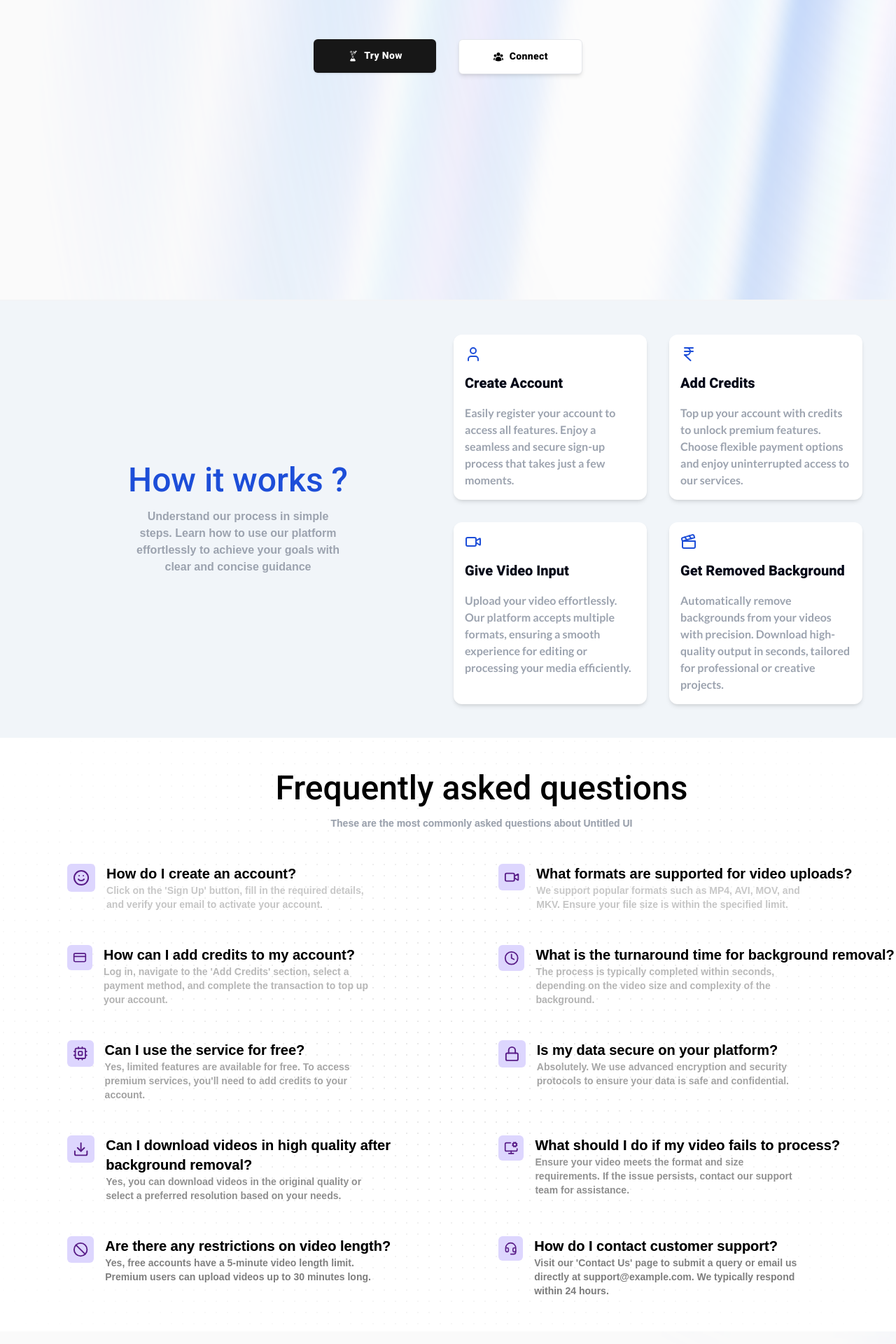
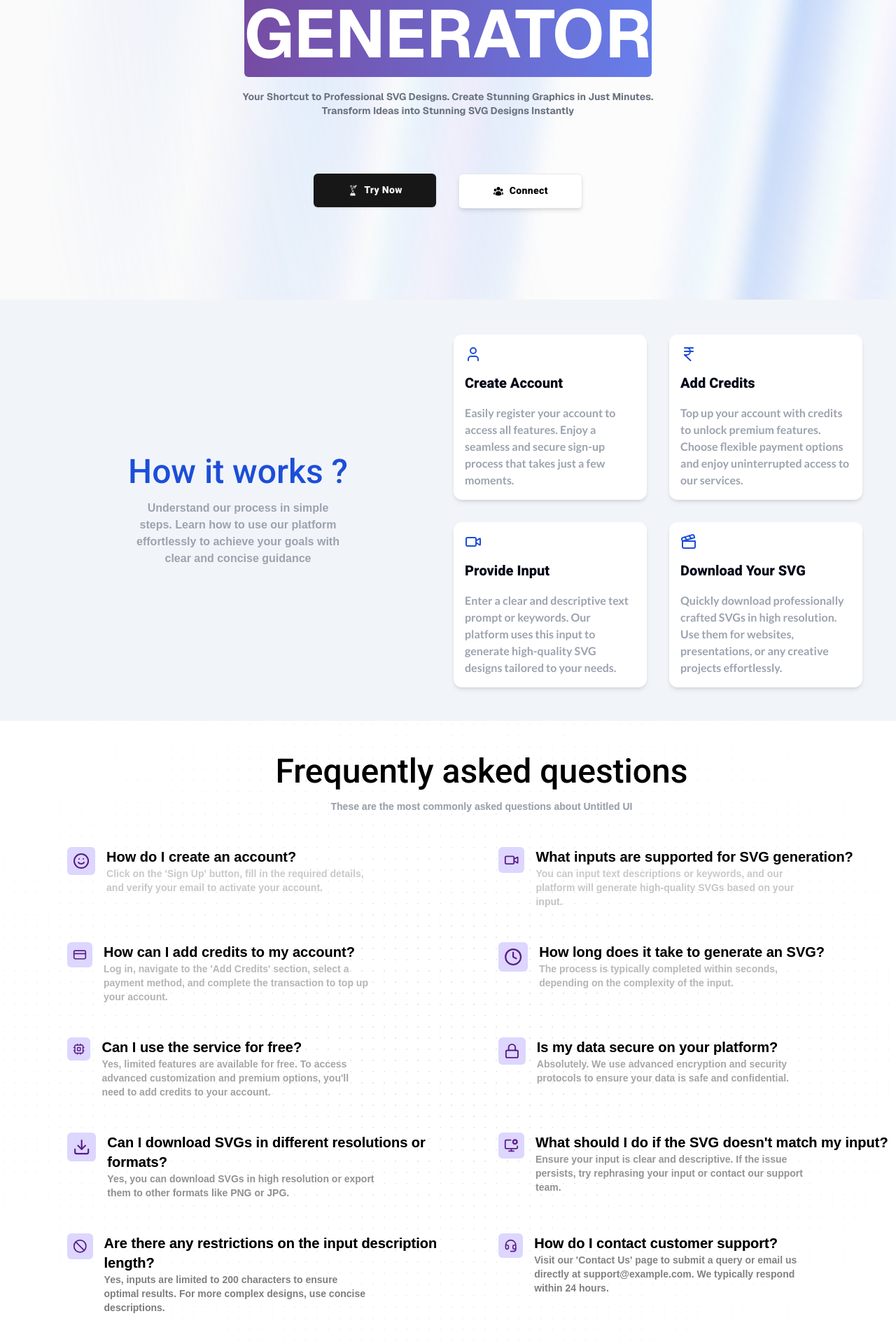
Before and after one commit to Kashyap1ankit/logofy, a Next.js app: page / in a window 1280 px wide. Shown: the part 520-2440 px from the top of the page at 70% size. Built offline with nearby package versions, Linux system fonts and the light colour scheme; no server answers.

Commit message:
revamed the landing page

```diff
--- a/components/native/Landing/hero.tsx
+++ b/components/native/Landing/hero.tsx
@@ -7,6 +7,7 @@ import { heebo } from "@/app/fonts/font";
 import { HiUserGroup } from "react-icons/hi2";
 import { GiSoapExperiment } from "react-icons/gi";
 import Link from "next/link";
+import Balancer from "react-wrap-balancer";
 
 export function HeroSection() {
   return (
@@ -15,14 +16,14 @@ export function HeroSection() {
         Highly Accurate results ✨ &rarr;
       </div>
 
-      <motion.p
+      <Balancer
         className={`${GeistSans.className} px-4 md:px-0 text-center text-4xl sm:text-5xl md:text-6xl xl:text-8xl font-bold`}
       >
-        The AI POWERED VIDEO BACKGROUND{" "}
+        THE AI POWERED SVG {""}
         <span className="bg-gradient-to-r from-[#764BA2] to-[#667EEA] rounded-md text-center text-white">
-          REMOVER
+          GENERATOR
         </span>
-      </motion.p>
+      </Balancer>
       <motion.p
         className={`${GeistSans.className}  text-center text-sm sm:text-md text-2xl font-bold text-gray-500 sm:w-3/4 md:w-1/2 px-4 md:px-0`}
         animate={{
@@ -34,8 +35,8 @@ export function HeroSection() {
           },
         }}
       >
-        Your Shortcut to Professional Video Backdrops. Get the foreground of the
-        video ready to use in few minutes
+        Your Shortcut to Professional SVG Designs. Create Stunning Graphics in
+        Just Minutes. Transform Ideas into Stunning SVG Designs Instantly
       </motion.p>
 
       <div className="flex flex-col sm:flex-row   gap-8 sm:mt-12 ">
--- a/data/faq.json
+++ b/data/faq.json
@@ -4,36 +4,36 @@
     "answer": "Click on the 'Sign Up' button, fill in the required details, and verify your email to activate your account."
   },
   {
-    "question": "What formats are supported for video uploads?",
-    "answer": "We support popular formats such as MP4, AVI, MOV, and MKV. Ensure your file size is within the specified limit."
+    "question": "What inputs are supported for SVG generation?",
+    "answer": "You can input text descriptions or keywords, and our platform will generate high-quality SVGs based on your input."
   },
   {
     "question": "How can I add credits to my account?",
     "answer": "Log in, navigate to the 'Add Credits' section, select a payment method, and complete the transaction to top up your account."
   },
   {
-    "question": "What is the turnaround time for background removal?",
-    "answer": "The process is typically completed within seconds, depending on the video size and complexity of the background."
+    "question": "How long does it take to generate an SVG?",
+    "answer": "The process is typically completed within seconds, depending on the complexity of the input."
   },
   {
     "question": "Can I use the service for free?",
-    "answer": "Yes, limited features are available for free. To access premium services, you'll need to add credits to your account."
+    "answer": "Yes, limited features are available for free. To access advanced customization and premium options, you'll need to add credits to your account."
   },
   {
     "question": "Is my data secure on your platform?",
     "answer": "Absolutely. We use advanced encryption and security protocols to ensure your data is safe and confidential."
   },
   {
-    "question": "Can I download videos in high quality after background removal?",
-    "answer": "Yes, you can download videos in the original quality or select a preferred resolution based on your needs."
+    "question": "Can I download SVGs in different resolutions or formats?",
+    "answer": "Yes, you can download SVGs in high resolution or export them to other formats like PNG or JPG."
   },
   {
-    "question": "What should I do if my video fails to process?",
-    "answer": "Ensure your video meets the format and size requirements. If the issue persists, contact our support team for assistance."
+    "question": "What should I do if the SVG doesn't match my input?",
+    "answer": "Ensure your input is clear and descriptive. If the issue persists, try rephrasing your input or contact our support team."
   },
   {
-    "question": "Are there any restrictions on video length?",
-    "answer": "Yes, free accounts have a 5-minute video length limit. Premium users can upload videos up to 30 minutes long."
+    "question": "Are there any restrictions on the input description length?",
+    "answer": "Yes, inputs are limited to 200 characters to ensure optimal results. For more complex designs, use concise descriptions."
   },
   {
     "question": "How do I contact customer support?",
--- a/data/how-it-works.json
+++ b/data/how-it-works.json
@@ -8,11 +8,11 @@
     "description": "Top up your account with credits to unlock premium features. Choose flexible payment options and enjoy uninterrupted access to our services."
   },
   {
-    "title": "Give Video Input",
-    "description": "Upload your video effortlessly. Our platform accepts multiple formats, ensuring a smooth experience for editing or processing your media efficiently."
+    "title": "Provide Input",
+    "description": "Enter a clear and descriptive text prompt or keywords. Our platform uses this input to generate high-quality SVG designs tailored to your needs."
   },
   {
-    "title": "Get Removed Background",
-    "description": "Automatically remove backgrounds from your videos with precision. Download high-quality output in seconds, tailored for professional or creative projects."
+    "title": "Download Your SVG",
+    "description": "Quickly download professionally crafted SVGs in high resolution. Use them for websites, presentations, or any creative projects effortlessly."
   }
 ]
--- a/package.json
+++ b/package.json
@@ -28,15 +28,16 @@
     "geist": "^1.3.1",
     "lucide-react": "^0.462.0",
     "mini-svg-data-uri": "^1.4.4",
+    "next": "15.1.0",
     "next-auth": "^5.0.0-beta.25",
     "react": "^19.0.0",
     "react-dom": "^19.0.0",
-    "next": "15.1.0",
     "react-dropzone": "^14.3.5",
     "react-hook-form": "^7.54.0",
     "react-hot-toast": "^2.4.1",
     "react-icons": "^5.4.0",
     "react-spinners": "^0.15.0",
+    "react-wrap-balancer": "^1.1.1",
     "replicate": "^1.0.1",
     "streamifier": "^0.1.1",
     "tailwind-merge": "^2.5.5",
```
Also changed, not shown: 1 other file (tests, documents, lock files or other folders).
